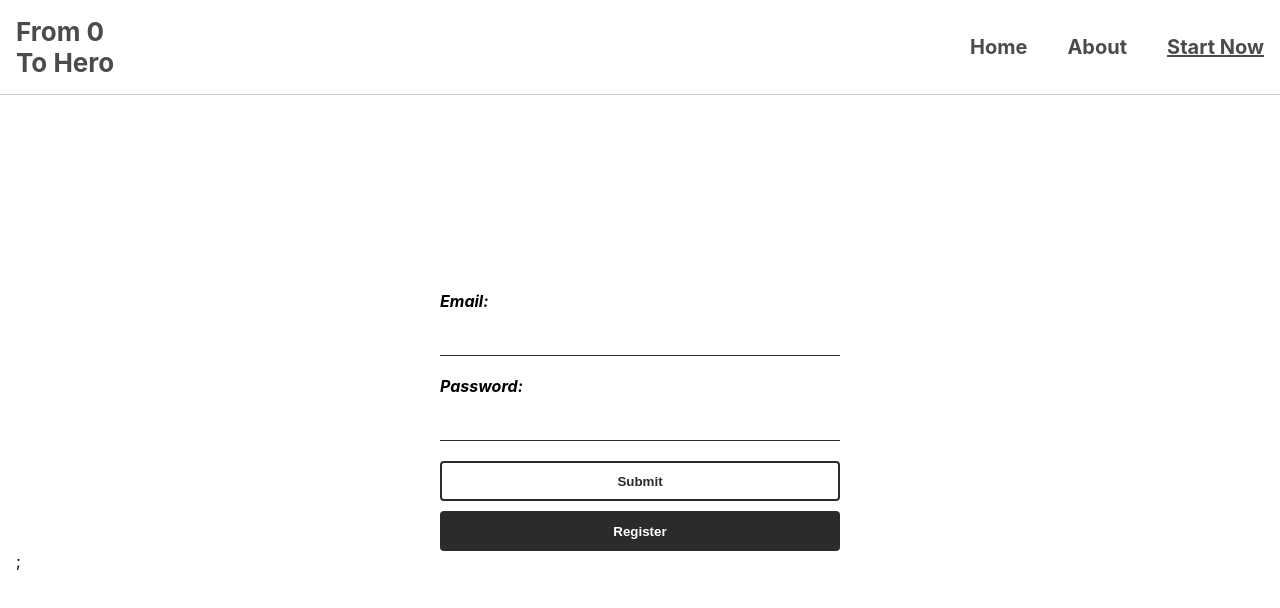
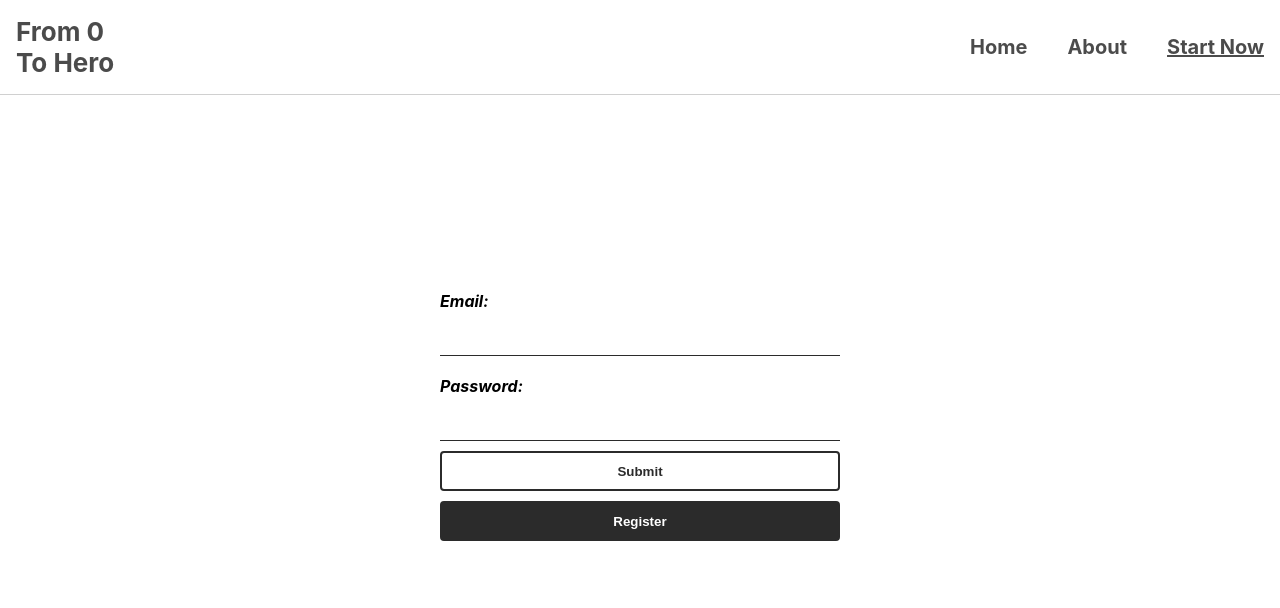
Before and after one commit to DisturbedMild/from-zero-to-hero, a React (Create React App) app: page /registration in a window 1280 px wide. Shown: the top 608 px of the page. Built offline with nearby package versions, Linux system fonts and the light colour scheme.

Commit message:
added simple registration

```diff
--- /dev/null
+++ b/src/components/Auth/RegistrationForm.jsx
@@ -0,0 +1,103 @@
+import { useState, Fragment } from "react";
+import { Formik, Form, Field } from "formik";
+
+import LoadingSpinner from "../UI/LoadingSpinner";
+import { initialRegistrationSchema } from './RegistrationSchema';
+import classes from './RegistrationForm.module.css';
+
+const RegistrationForm = () => {
+  const [isLogginIn, setIsLogginIn] = useState(true);
+  const [isLoading, setIsLoading] = useState(false);
+
+  const toggleFormTypeHandler = () => {
+    setIsLogginIn(!isLogginIn);
+  };
+  const submitHandler = (values, actions) => {
+    const sendRegisterRequest = async () => {
+      setIsLoading(true);
+      try {
+        const response = await fetch(
+          "https://identitytoolkit.googleapis.com/v1/accounts:signUp?key=AIzaSyCs2GTon8qtb-kcvKdL3FxzApMwBnKjatQ",
+          {
+            method: "POST",
+            body: JSON.stringify({
+              email: values.email,
+              password: values.password,
+              returnSecureToken: true,
+            }),
+            headers: {
+              "Content-Type": "application/json",
+            },
+          }
+        );
+        const data = await response.json();
+
+        if (data.error.message === "EMAIL_EXISTS") {
+          actions.setFieldError("email", "Email is already used");
+        } else if (data.error) {
+          throw new Error("Failed request");
+        } else {
+          setIsLoading(false);
+          actions.resetForm();
+        }
+      } catch (err) {
+        setIsLoading(false);
+        throw new Error(err.message);
+      }
+    };
+    sendRegisterRequest();
+    // const sendLoginRequest = async () => {
+    //   try {
+    //     const response = await fetch()
+    //   }
+    // };
+  };
+  return (
+    <Formik
+      validationSchema={initialRegistrationSchema}
+      initialValues={{ email: "", password: "", passwordConfirmation: "" }}
+      onSubmit={submitHandler}
+    >
+      {({ errors, touched }) => (
+        <Form>
+          <label>Email:</label>
+          <Field type="email" name="email" id="email" />
+          {errors.email && touched.email ? (
+            <div className={classes["input-error"]}>{errors.email}</div>
+          ) : null}
+          <label>Password:</label>
+          <Field type="password" name="password" id="password" />
+          {errors.password && touched.password ? (
+            <div className={classes["input-error"]}>{errors.password}</div>
+          ) : null}
+          {!isLogginIn && (
+            <Fragment>
+              <label>2-nd password:</label>
+              <Field
+                type="password"
+                name="passwordConfirmation"
+                id="passwordConfirmation"
+              />
+              {errors.passwordConfirmation && touched.passwordConfirmation ? (
+                <div className={classes["input-error"]}>
+                  {errors.passwordConfirmation}
+                </div>
+              ) : null}
+            </Fragment>
+          )}
+          <div className={classes.actions}>
+            <button type="submit">
+              {isLoading ? <LoadingSpinner /> : "Submit"}
+            </button>
+            <button type="button" onClick={toggleFormTypeHandler}>{`${
+              isLogginIn ? "Register" : "Login"
+            }`}</button>
+          </div>
+        </Form>
+      )}
+    </Formik>
+  );
+};
+
+
+export default RegistrationForm;
--- /dev/null
+++ b/src/components/Auth/RegistrationForm.module.css
@@ -0,0 +1,62 @@
+form {
+	display: flex;
+	flex-direction: column;
+	max-width: 400px;
+	margin: 0 auto;
+}
+
+form input {
+	box-sizing: border-box;
+	border: none;
+	border-bottom: 1px solid #2b2b2b;
+	padding: 0px 10px;
+	height: 40px;
+}
+form label:first-child {
+	margin-top:0;
+}
+form label {
+	margin-top: 20px;
+}
+form label {
+	font-size: 1rem;
+	font-style: italic;
+	font-weight: 700;
+	margin-bottom: 5px;
+}
+.actions {
+	text-align: center;
+}
+button {
+	background-color: #fff;
+	border: 2px solid #2b2b2b;
+	color: #2b2b2b;
+	height: 40px;
+	max-width: 400px;
+	width: 100%;
+	margin: 0 auto;
+	border-radius: 4px;
+	transition: all 0.2s linear;
+	font-weight: 700;
+}
+button {
+	margin-top: 10px;
+}
+
+button:nth-child(2) {
+	background-color: #2b2b2b;
+	color: #fff;
+}
+button:nth-child(1):hover {
+	background-color: #2b2b2b;
+	color: #fff;
+}
+button:nth-child(2):hover {
+	background-color: #fff;
+	color: #2b2b2b;
+}
+
+.input-error {
+	color: red;
+	margin-top: 5px;
+}
--- /dev/null
+++ b/src/components/Auth/RegistrationSchema.js
@@ -0,0 +1,19 @@
+import * as yup from "yup";
+
+export const initialRegistrationSchema = yup.object().shape({
+  email: yup.string().email().required("Email field required"),
+  password: yup
+    .string()
+    .required()
+    .min(6, "Password should contain at list 6 characters")
+    .trim(),
+  passwordConfirmation: yup
+    .string()
+    .when("password", {
+      is: (val) => (val && val.length > 0 ? true : false),
+      then: yup
+        .string()
+        .oneOf([yup.ref("password")], "Both passwords should be the same"),
+    })
+    .required("Both passwords should be the same"),
+});
--- /dev/null
+++ b/src/components/UI/LoadingSpinner.js
@@ -0,0 +1,5 @@
+const LoadingSpinner = (props) => {
+	return <span>Loading...</span>
+}
+
+export default LoadingSpinner
--- a/src/index.js
+++ b/src/index.js
@@ -3,16 +3,16 @@ import ReactDOM from "react-dom/client";
 import "./index.css";
 import App from "./App";
 import { BrowserRouter } from "react-router-dom";
-import { Provider } from 'react-redux';
-import store from "./store/store";
+// import AuthProvider from "./store/auth-context";
 
 const root = ReactDOM.createRoot(document.getElementById("root"));
 root.render(
   <React.StrictMode>
     <BrowserRouter>
-      <Provider store={store}>
-        <App />
-      </Provider>
+    <App />
+      {/* <AuthProvider>
+
+      </AuthProvider> */}
     </BrowserRouter>
   </React.StrictMode>
 );
--- a/src/pages/RegistrationPage.jsx
+++ b/src/pages/RegistrationPage.jsx
@@ -1,62 +1,13 @@
-import { useState, Fragment } from "react";
-import { Formik, Form, Field } from "formik";
-import * as yup from "yup";
+import RegistrationForm from "../components/Auth/RegistrationForm";
 
 import classes from "./RegistrationPage.module.css";
 
-const initialSchema = yup.object({
-  email: yup.string().email().required("Email field required"),
-  password: yup
-    .string()
-    .required("Password should contain at list 6 characters")
-    .min(6)
-    .trim(),
-  passwordComfirmation: yup
-    .string()
-    .when("password", {
-      is: true,
-      then: yup
-        .string()
-        .oneOf([yup.ref("password")], "Both passwords should be the same"),
-    })
-    .required("Both passwords should be the same"),
-});
 
 const RegistrationPage = () => {
-  const [isLogginIn, setIsLogginIn] = useState(true);
 
-  const signHandler = () => {
-    setIsLogginIn(!isLogginIn);
-  };
   return (
     <section className={classes.registration}>
-      <Formik initialValues={initialSchema}>
-        <Form>
-          <label>Email:</label>
-          <Field type="email" name="email" id="email" />
-
-          <label>Password:</label>
-          <Field type="password" name="password" id="password" />
-
-          {!isLogginIn && (
-            <Fragment>
-              <label>2-nd password:</label>
-              <Field
-                type="password"
-                name="passwordConfirmation"
-                id="passwordConfirmation"
-              />
-            </Fragment>
-          )}
-          <div className={classes.actions}>
-            <button type="submit">Submit</button>
-            <button onClick={signHandler}>{`${
-              isLogginIn ? "Register" : "Login"
-            }`}</button>
-          </div>
-        </Form>
-      </Formik>
-      ;
+      <RegistrationForm/>
     </section>
   );
 };
--- a/src/pages/RegistrationPage.module.css
+++ b/src/pages/RegistrationPage.module.css
@@ -2,55 +2,3 @@
 	margin-top: 180px;
 	padding: 1rem;
 }
-
-.registration form {
-	display: flex;
-	flex-direction: column;
-	max-width: 400px;
-	margin: 0 auto;
-}
-
-form input {
-	margin-bottom: 20px;
-	box-sizing: border-box;
-	border: none;
-	border-bottom: 1px solid #2b2b2b;
-	height: 40px;
-}
-form label {
-	font-size: 1rem;
-	font-style: italic;
-	font-weight: 700;
-	margin-bottom: 5px;
-}
-.actions {
-	text-align: center;
-}
-button {
-	background-color: #fff;
-	border: 2px solid #2b2b2b;
-	color: #2b2b2b;
-	height: 40px;
-	max-width: 400px;
-	width: 100%;
-	margin: 0 auto;
-	border-radius: 4px;
-	transition: all 0.2s linear;
-	font-weight: 700;
-}
-button + button {
-	margin-top: 10px;
-}
-
-button:nth-child(2) {
-	background-color: #2b2b2b;
-	color: #fff;
-}
-button:nth-child(1):hover {
-	background-color: #2b2b2b;
-	color: #fff;
-}
-button:nth-child(2):hover {
-	background-color: #fff;
-	color: #2b2b2b;
-}
--- a/src/reducers/reducers.js
+++ /dev/null
@@ -1,7 +0,0 @@
-import registrationReducer from './registration-slice';
-
-const rootReducer = {
-	registration: registrationReducer
-}
-
-export default rootReducer;
--- /dev/null
+++ b/src/store/auth-context.js
@@ -0,0 +1,32 @@
+// import React, { useState, useContext } from 'react';
+
+// const AuthContext = React.createContext({
+// 	isLogginIn: false,
+// 	token: '',
+// 	login(token) {},
+// 	logout() {},
+// })
+
+// const AuthContextProvider = (props) => {
+// 	const isLogginInUser = !!token
+// 	const loginHandler = (token) => {
+// 			localStorage.setItem('token', token);
+// 			isLogginIn = true;
+// 	}
+
+// 	const logoutHandler = () => {
+// 		localStorage.removeItem('token');
+// 		isLoggedIn = false;
+// 	}
+
+// 	const contextValue = {
+// 		isLogginIn: isLogginInUser,
+// 		token: token,
+// 		login: loginHandler,
+// 		logout: logoutHandler
+// 	}
+// 	return <AuthContext.Provider value={contextValue}>
+// 		{props.children}
+// 	</AuthContext.Provider>
+// }
+// export default AuthContextProvider;
--- a/src/store/store.js
+++ /dev/null
@@ -1,8 +0,0 @@
-import { configureStore } from '@reduxjs/toolkit';
-import rootReducer from '../reducers/reducers';
-
-const store = configureStore({
-	reducer: rootReducer
-});
-
-export default store;
```
Also changed, not shown: src/reducers/registration-slice.js (deleted).
